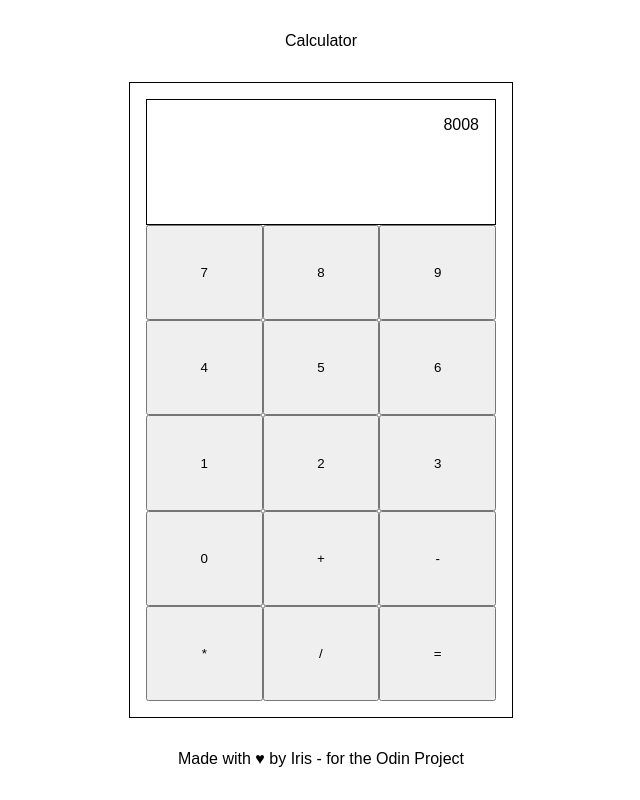
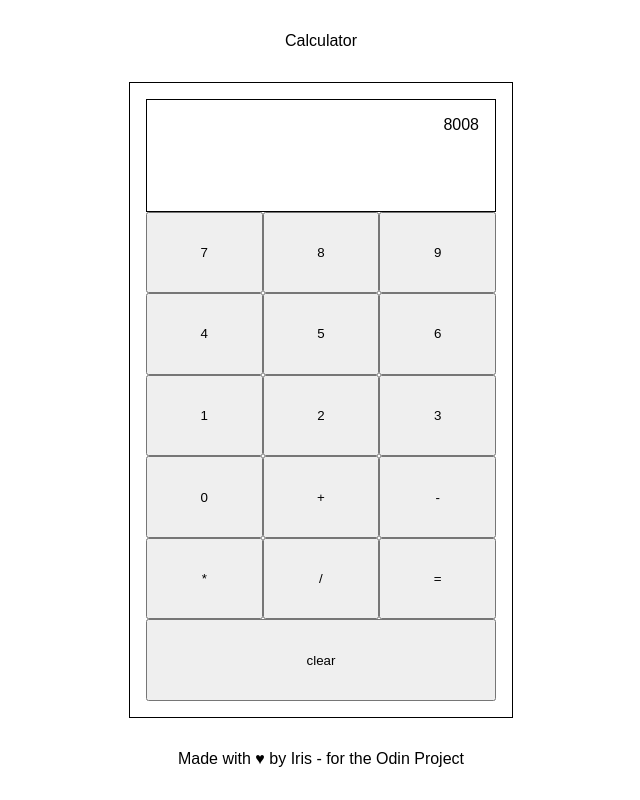
Before and after one commit to irisvw/calculator, a plain HTML site: page index.html in a window 1280 px wide. Shown: the whole page, without its empty margins (319-959 px from the left). Drawn offline with Linux system fonts and the light colour scheme.

Commit message:
add clear button

```diff
--- a/index.html
+++ b/index.html
@@ -11,7 +11,7 @@
 <body>
     <div class="wrapper">
         <header>Calculator</header>
-        <div id="calculator">
+        <div class="calculator">
             <div id="display">8008</div>
             <button>7</button>
             <button>8</button>
@@ -28,6 +28,7 @@
             <button>*</button>
             <button>/</button>
             <button>=</button>
+            <button id="clearButton">clear</button>
         </div>
         <footer>Made with ♥ by Iris - for the Odin Project</footer>
     </div>
--- a/style.css
+++ b/style.css
@@ -22,7 +22,7 @@ footer {
     min-height: 100%;
 }
 
-#calculator {
+.calculator {
     box-sizing: border-box;
     display: flex;
     flex-wrap: wrap;
@@ -33,7 +33,7 @@ footer {
     flex-grow: 1;
 }
 
-#calculator button {
+.calculator button {
     box-sizing: border-box;
     width: 33.33%;
     min-height: 20%;
@@ -45,3 +45,7 @@ footer {
     border: 1px solid black;
     padding: 1rem;
 }
+
+#clearButton {
+    width: 100%;
+}
```
